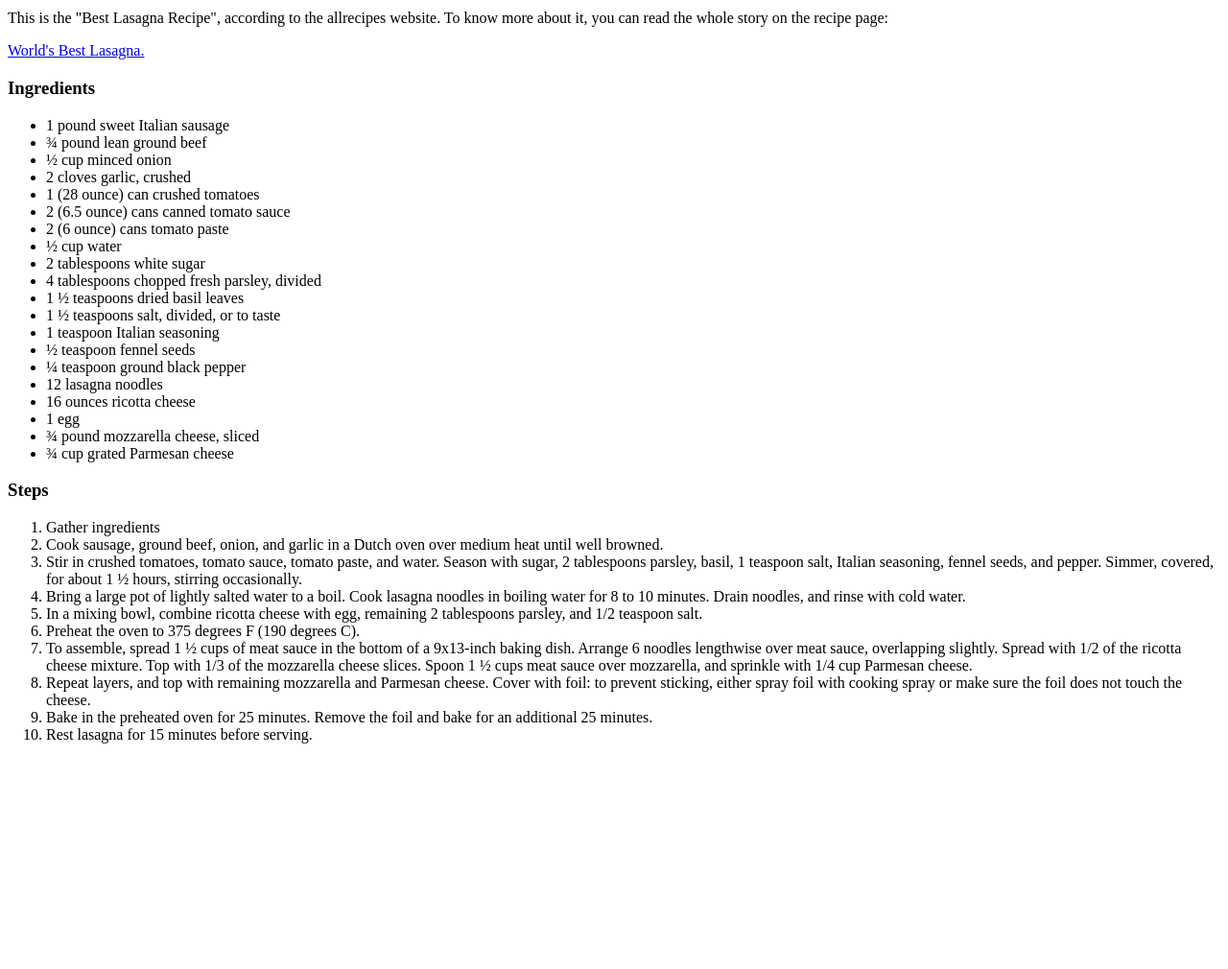
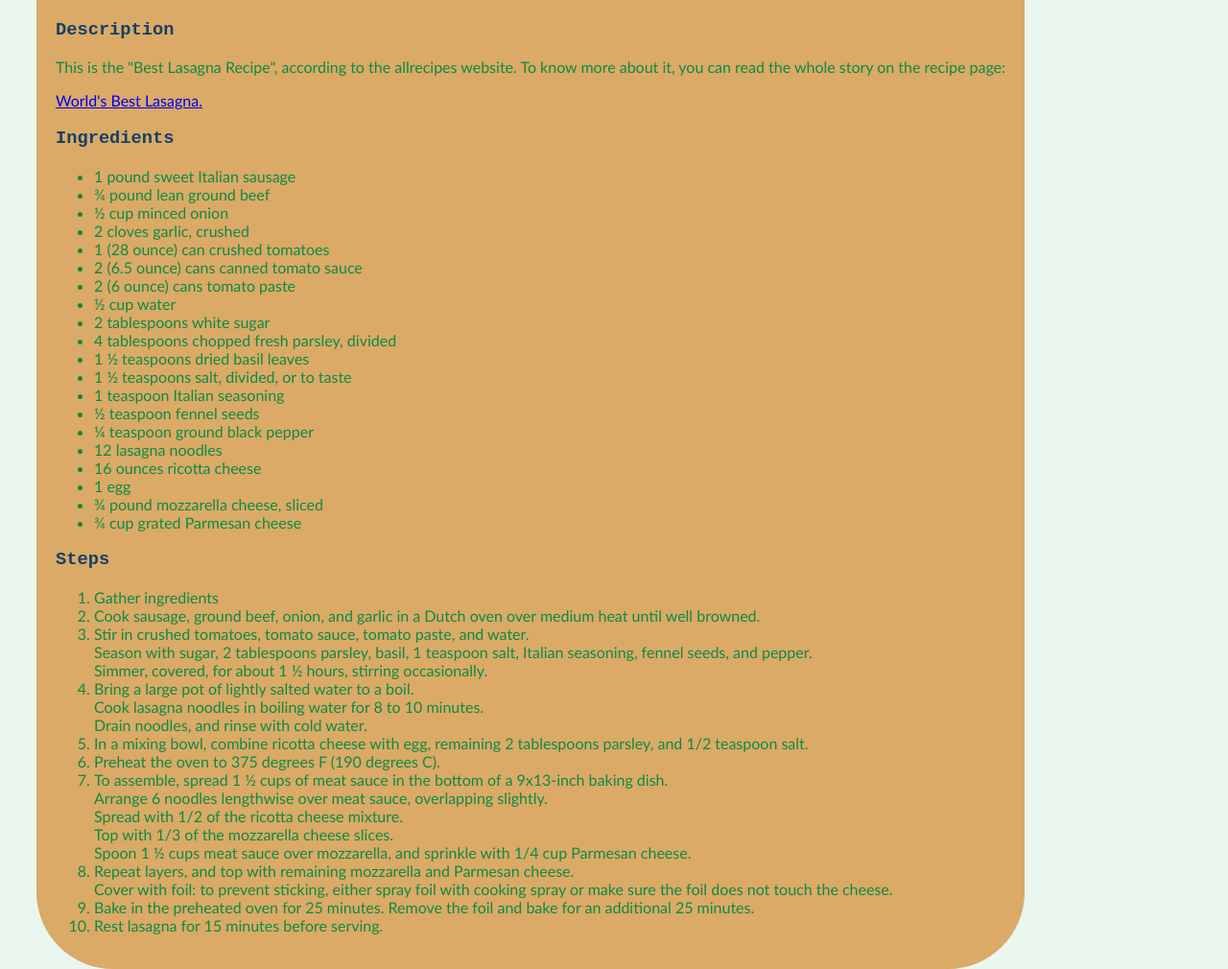
Before and after one commit to jenseth34/odin-recipes, a plain HTML site: page recipes/lasagna.html in a window 1280 px wide. Shown: the part 483-1493 px from the top of the page at 96% size. Before the commit the page ends 1274 px from the top, so only its background shows below. Drawn offline with Linux system fonts and the light colour scheme.

Commit message:
added style.css

```diff
--- a/recipes/lasagna.html
+++ b/recipes/lasagna.html
@@ -4,8 +4,10 @@
     <meta charset="UTF-8" />
     <meta name="viewport" content="width=device-width, initial-scale=1.0" />
     <title>Lasagna Recipe</title>
+    <link rel="stylesheet" href="../style.css" />
   </head>
   <body>
+    <div class="recipe">
       <h1>Lasagna Recipe</h1>
       <img
         src="../pictures/lasagna.jpg"
@@ -16,8 +18,8 @@
 
       <h3>Description</h3>
       <p>
-      This is the "Best Lasagna Recipe", according to the allrecipes website. To
-      know more about it, you can read the whole story on the recipe page:
+        This is the "Best Lasagna Recipe", according to the allrecipes website.
+        To know more about it, you can read the whole story on the recipe page:
       </p>
       <p>
         <a href="https://www.allrecipes.com/recipe/23600/worlds-best-lasagna/"
@@ -51,19 +53,20 @@
       <ol>
         <li>Gather ingredients</li>
         <li>
-        Cook sausage, ground beef, onion, and garlic in a Dutch oven over medium
-        heat until well browned.
+          Cook sausage, ground beef, onion, and garlic in a Dutch oven over
+          medium heat until well browned.
         </li>
         <li>
-        Stir in crushed tomatoes, tomato sauce, tomato paste, and water. Season
-        with sugar, 2 tablespoons parsley, basil, 1 teaspoon salt, Italian
-        seasoning, fennel seeds, and pepper. Simmer, covered, for about 1 ½
-        hours, stirring occasionally.
+          Stir in crushed tomatoes, tomato sauce, tomato paste, and water.
+          <br />
+          Season with sugar, 2 tablespoons parsley, basil, 1 teaspoon salt,
+          Italian seasoning, fennel seeds, and pepper. <br />
+          Simmer, covered, for about 1 ½ hours, stirring occasionally.
         </li>
         <li>
-        Bring a large pot of lightly salted water to a boil. Cook lasagna
-        noodles in boiling water for 8 to 10 minutes. Drain noodles, and rinse
-        with cold water.
+          Bring a large pot of lightly salted water to a boil. <br />
+          Cook lasagna noodles in boiling water for 8 to 10 minutes. <br />
+          Drain noodles, and rinse with cold water.
         </li>
         <li>
           In a mixing bowl, combine ricotta cheese with egg, remaining 2
@@ -71,22 +74,26 @@
         </li>
         <li>Preheat the oven to 375 degrees F (190 degrees C).</li>
         <li>
-        To assemble, spread 1 ½ cups of meat sauce in the bottom of a 9x13-inch
-        baking dish. Arrange 6 noodles lengthwise over meat sauce, overlapping
-        slightly. Spread with 1/2 of the ricotta cheese mixture. Top with 1/3 of
-        the mozzarella cheese slices. Spoon 1 ½ cups meat sauce over mozzarella,
-        and sprinkle with 1/4 cup Parmesan cheese.
+          To assemble, spread 1 ½ cups of meat sauce in the bottom of a
+          9x13-inch baking dish. <br />
+          Arrange 6 noodles lengthwise over meat sauce, overlapping slightly.
+          <br />
+          Spread with 1/2 of the ricotta cheese mixture. <br />
+          Top with 1/3 of the mozzarella cheese slices. <br />Spoon 1 ½ cups
+          meat sauce over mozzarella, and sprinkle with 1/4 cup Parmesan cheese.
         </li>
         <li>
           Repeat layers, and top with remaining mozzarella and Parmesan cheese.
+          <br />
           Cover with foil: to prevent sticking, either spray foil with cooking
           spray or make sure the foil does not touch the cheese.
         </li>
         <li>
-        Bake in the preheated oven for 25 minutes. Remove the foil and bake for
-        an additional 25 minutes.
+          Bake in the preheated oven for 25 minutes. Remove the foil and bake
+          for an additional 25 minutes.
         </li>
         <li>Rest lasagna for 15 minutes before serving.</li>
       </ol>
+    </div>
   </body>
 </html>
--- /dev/null
+++ b/style.css
@@ -0,0 +1,39 @@
+body {
+    background-color: #e9f7ef;
+}
+
+div {
+    background-color: rgba(216, 156, 78, 0.842);
+}
+
+.square {
+    width:700px;
+    position: fixed;
+    left: 30%;
+    top: 25%;
+    padding: 20px;
+    height:350px;
+    border-radius: 80px;
+}
+
+.recipe {
+    width:fit-content;
+    padding: 20px;
+    margin: 30px;
+    height:fit-content;
+    border-radius: 80px;
+}
+
+h1, h3 {
+    color:rgb(21, 64, 104);
+    font-family:'Courier New', Courier, monospace
+}
+
+p, ul, li {
+    color:#0e8a46;
+    font-family: 'Gill Sans', 'Gill Sans MT', Calibri, 'Trebuchet MS', sans-serif;
+}
+
+a:visited {
+    color: #6b6dce;
+}
```
Also changed, not shown: index.html (+11 -4 lines), recipes/peanut-noodles.html (+9 -6 lines), recipes/tofu.html (+8 -3 lines). Lines whose indentation alone changed are shown as unchanged.
